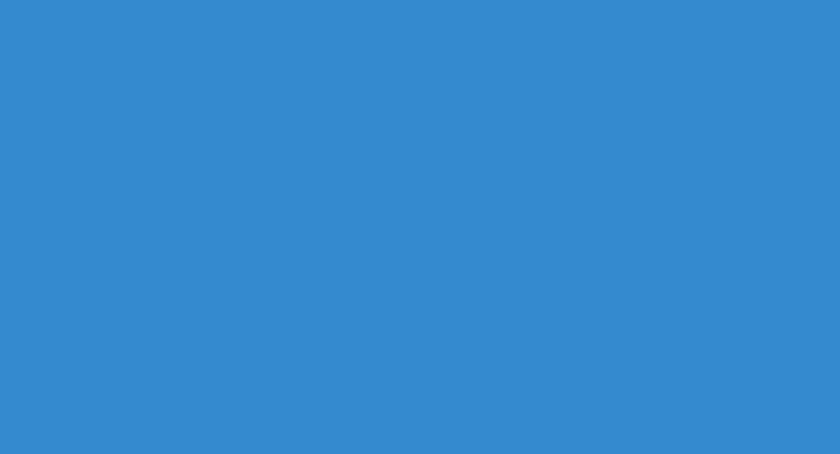
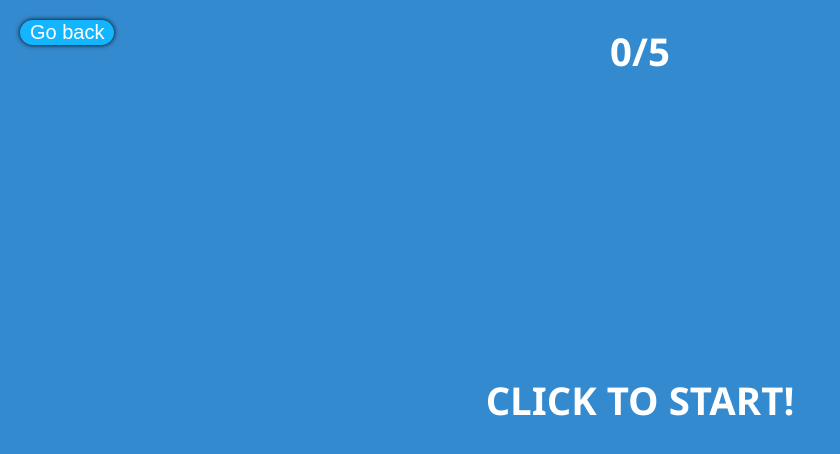
Before and after one commit to emilje/Test-Machine, a React (Create React App) app: page /aimreflex in a window 1280 px wide. Before the commit this address had no page. Shown: the top 454 px of the page, without its empty margins (0-840 px from the left). Built offline with nearby package versions, Linux system fonts and the light colour scheme.

Commit message:
Added game Aim Reaction

```diff
--- a/src/App.js
+++ b/src/App.js
@@ -2,12 +2,14 @@ import { Routes, Route } from "react-router-dom";
 
 import Homepage from "./pages/Homepage/Homepage";
 import BasicReflex from "./pages/Games/BasicReflex/BasicReflex";
+import AimReflex from "./pages/Games/AimReflex/AimReflex";
 
 function App() {
   return (
     <Routes>
       <Route path="/" element={<Homepage />} />
       <Route path="basicgame" element={<BasicReflex />} />
+      <Route path="aimreflex" element={<AimReflex />} />
     </Routes>
   );
 }
--- /dev/null
+++ b/src/pages/Games/AimReflex/AimReflex.css
@@ -0,0 +1,46 @@
+.aim-reflex-game-container {
+  width: 100vw;
+  height: 100vh;
+  display: flex;
+  flex-direction: column;
+  justify-content: center;
+  align-items: center;
+  margin: 0;
+  padding: 0;
+}
+
+.aim-reflex-game-container p {
+  user-select: none;
+  margin: 25px;
+  color: white;
+  font-size: 3vw;
+  font-weight: bold;
+  text-align: center;
+}
+
+.aim-target {
+  flex-direction: row;
+  width: 10vw;
+  height: 10vw;
+  background-color: white;
+  border-radius: 50%;
+  transform: translate(0vw, 0vh);
+  margin: 0;
+  padding: 0;
+  display: none;
+}
+
+.aim-target-visible {
+  display: flex;
+}
+
+.aim-reflex-game-info {
+  position: absolute;
+  top: 0;
+}
+
+@media only screen and (max-width: 600px) {
+  .aim-reflex-game-container p {
+    font-size: 3vh;
+  }
+}
--- /dev/null
+++ b/src/pages/Games/AimReflex/AimReflex.js
@@ -0,0 +1,149 @@
+import { useState, useRef, useEffect, Fragment } from "react";
+import { useNavigate } from "react-router-dom";
+
+import "./AimReflex.css";
+
+const body = document.body;
+let scores = [];
+let clicked = null;
+let isTiming = false;
+let turnedVisible = null;
+let turnVisibleTimer = null;
+let numOfTries = 0;
+let averageScore = 0;
+
+const AimReflex = function () {
+  const [isVisible, setIsVisible] = useState(false);
+  const [welcomeScreen, setWelcomeScreen] = useState(true);
+  const [isRunning, setIsRunning] = useState(false);
+  const [isShowingScore, setIsShowingScore] = useState(false);
+  const [isShowingAverage, setIsShowingAverage] = useState(false);
+
+  let info = numOfTries <= 5 ? `${numOfTries}/5` : "Practice mode";
+
+  useEffect(() => {
+    body.style.overflow = "hidden";
+    return () => {
+      console.log("Unmounting");
+      clearTimeout(turnVisibleTimer);
+      turnVisibleTimer = null;
+      scores = [];
+      clicked = null;
+      isTiming = false;
+      turnedVisible = null;
+      numOfTries = 0;
+    };
+  }, []);
+
+  const targetElement = useRef();
+  const navigate = useNavigate();
+
+  const calcNewPosition = function () {
+    const plusMinusX = Math.random() < 0.5 ? 1 : -1;
+    const plusMinusY = Math.random() < 0.5 ? 1 : -1;
+    const positionX = Math.floor((Math.random() * 100) / 2) * plusMinusX;
+    const positionY = Math.floor((Math.random() * 100) / 2) * plusMinusY * 0.75;
+    const position = [positionX, positionY];
+
+    return position;
+
+    // targetElement.current.style.transform = `translate(${positionX}vw,${positionY}vh)`;
+  };
+
+  const goBackHandler = function () {
+    navigate("/");
+  };
+
+  const countdownFrom = function (maxTime) {
+    const number = Math.floor(Math.random() * (maxTime - 3 + 1)) + 3;
+    return number * 1000;
+  };
+
+  const startGame = function () {
+    clicked = Date.now();
+    setIsVisible(false);
+    const newPosition = calcNewPosition();
+
+    targetElement.current.style.transform = `translate(${newPosition[0]}vw,${newPosition[1]}vh)`;
+
+    if (!isTiming) {
+      const timer = countdownFrom(3);
+      //   const timer = 100;
+      //   setTimeout(() => {
+      //     targetElement.current.click();
+      //     nextStep();
+      //   }, timer + 150);
+      turnVisibleTimer = setTimeout(() => {
+        console.log("TIMER RAN!");
+        turnedVisible = Date.now();
+        isTiming = true;
+        setIsVisible(true);
+      }, timer);
+    } else if (isTiming) {
+      numOfTries++;
+      if (numOfTries === 5) {
+        setIsShowingScore(false);
+        setIsShowingAverage(true);
+      }
+      setIsShowingScore(true);
+      setIsRunning(false);
+      isTiming = false;
+      scores.push(clicked - turnedVisible);
+      const sum = scores.reduce((partialSum, a) => partialSum + a, 0);
+      averageScore = sum / scores.length;
+      console.log(scores);
+      console.log(averageScore);
+    }
+  };
+
+  const toggleStart = function () {
+    setWelcomeScreen(false);
+    setIsRunning(true);
+    startGame();
+  };
+
+  const nextStep = function (e) {
+    if (isShowingScore && !isShowingAverage) {
+      setIsShowingScore(false);
+      setIsRunning(true);
+      startGame();
+    } else if (!isRunning && !isShowingAverage) {
+      toggleStart();
+    } else if (isShowingAverage) {
+      numOfTries++;
+      setIsShowingScore(false);
+      setIsShowingAverage(false);
+      setIsRunning(true);
+      startGame();
+    }
+  };
+
+  return (
+    <div className="aim-reflex-game-container" onClick={nextStep}>
+      <button className="go-back-button" onClick={goBackHandler}>
+        Go back
+      </button>
+      {welcomeScreen && <p>CLICK TO START!</p>}
+
+      <div
+        className={`aim-target ${isVisible ? "aim-target-visible" : null}`}
+        onClick={startGame}
+        ref={targetElement}
+      ></div>
+
+      {isShowingScore && !isShowingAverage && (
+        <p>{scores[scores.length - 1]}ms</p>
+      )}
+      {isShowingAverage && (
+        <Fragment>
+          <p>{`Your average score is ${Math.floor(averageScore) - 3} ms !`}</p>
+
+          <p>Click to keep practicing.</p>
+        </Fragment>
+      )}
+      <p className="aim-reflex-game-info">{info}</p>
+    </div>
+  );
+};
+
+export default AimReflex;
--- a/src/pages/Games/BasicReflex/BasicReflex.css
+++ b/src/pages/Games/BasicReflex/BasicReflex.css
@@ -40,6 +40,7 @@
   background-color: rgb(20, 170, 255);
   box-shadow: 0 0 7px black;
   transform: scale(1.05);
+  cursor: pointer;
 }
 .go-back-button:active {
   transform: scale(0.95);
--- a/src/pages/Games/BasicReflex/BasicReflex.js
+++ b/src/pages/Games/BasicReflex/BasicReflex.js
@@ -146,7 +146,7 @@ const BasicReflex = function () {
         {!isStarted &&
           !isShowingScore &&
           !clickedTooEarly &&
-          !isShowingAverage && <p>PRESS TO START</p>}
+          !isShowingAverage && <p>CLICK TO START</p>}
         {<p>{info}</p>}
       </div>
     </Fragment>
--- a/src/pages/Homepage/Homepage.css
+++ b/src/pages/Homepage/Homepage.css
@@ -51,7 +51,8 @@ span {
   font-weight: 600;
   font-size: 15px;
   color: rgb(80, 60, 60);
-  margin: 15px;
+  margin-top: 15px;
+  margin-bottom: 15px;
 }
 
 .homepage-container button {
@@ -60,7 +61,8 @@ span {
   font-weight: 600;
   width: 60%;
   height: 50px;
-  margin: 15px;
+  margin-bottom: 15px;
+  margin-top: 0px;
   border-radius: 7px;
   border: none;
   background-color: rgb(20, 160, 255);
--- a/src/pages/Homepage/Homepage.js
+++ b/src/pages/Homepage/Homepage.js
@@ -27,6 +27,9 @@ const Homepage = function () {
         <p>Welcome!</p>
         <p>Select one of the games below.</p>
         <button onClick={() => navigate("/basicgame")}>REACTION TIME.</button>
+        <button onClick={() => navigate("/aimreflex")}>
+          AIM REACTION TIME.
+        </button>
       </div>
     </Fragment>
   );
```
